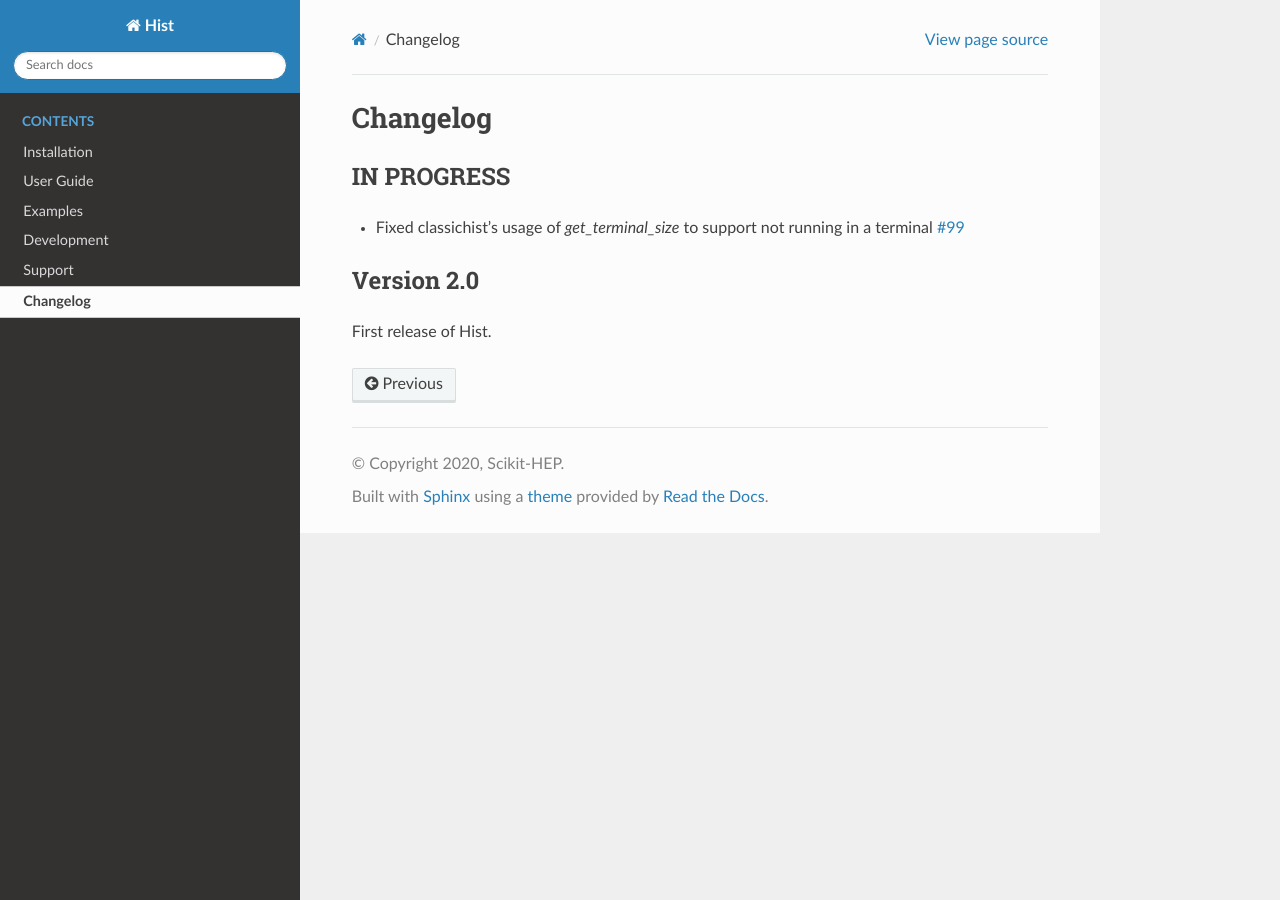
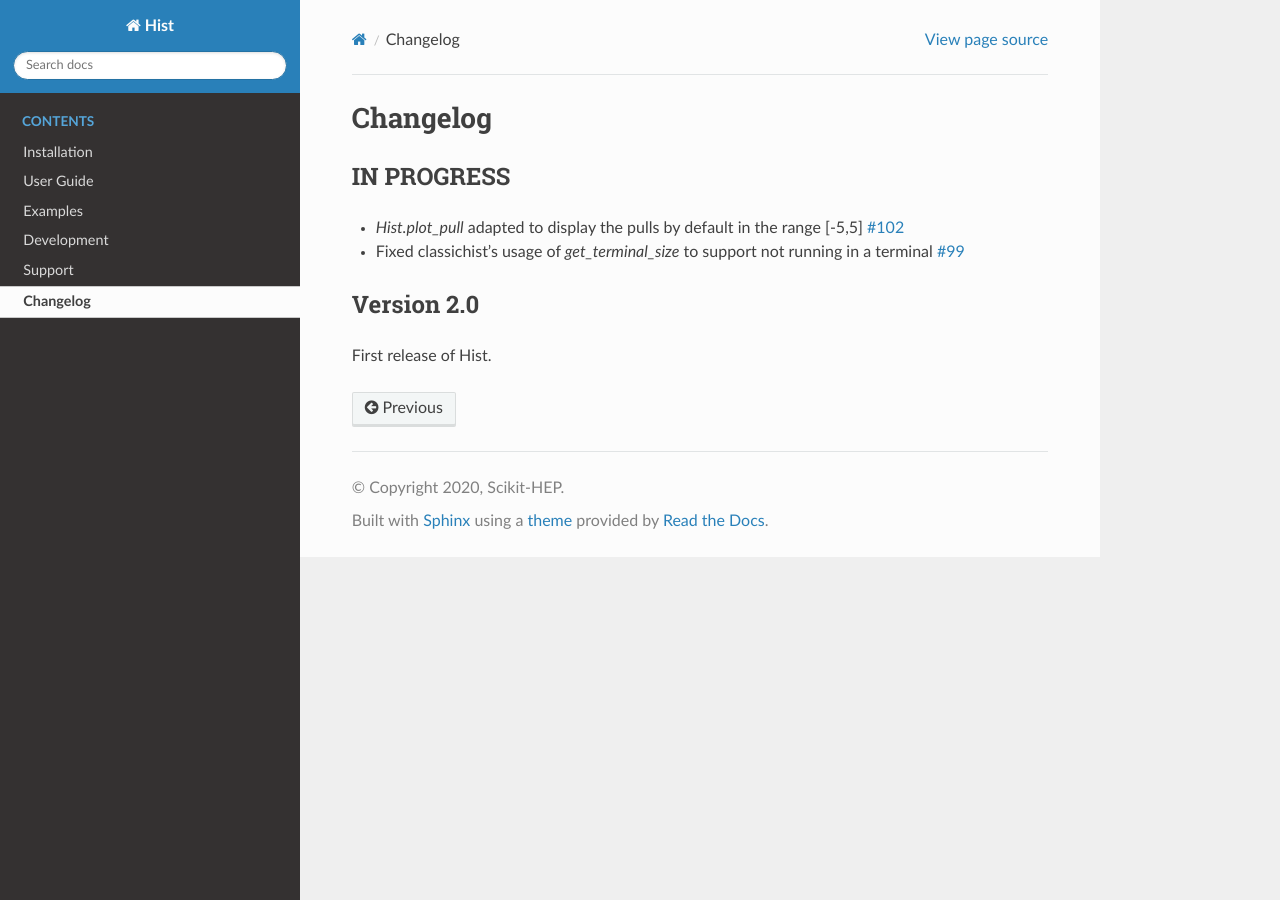
Before and after one commit to scikit-hep/hist, a Sphinx documentation site: the page built from docs/changelog.rst, in a window 1280 px wide. Built offline with Sphinx 7.4.7 and the Read the Docs theme 2.0.0, drawn with Linux system fonts in a browser that asks for light colours; pages that are not in the unit, such as notebooks, are missing from menus.

Commit message:
CHANGELOG update

```diff
--- a/docs/changelog.rst
+++ b/docs/changelog.rst
@@ -3,6 +3,9 @@ Changelog
 
 IN PROGRESS
 -----------
+
+* `Hist.plot_pull` adapted to display the pulls by default in the range [-5,5]
+  `#102 <https://github.com/scikit-hep/hist/pull/102>`_
 
 * Fixed classichist's usage of `get_terminal_size` to support not running in a terminal
   `#99 <https://github.com/scikit-hep/hist/pull/99>`_
```
